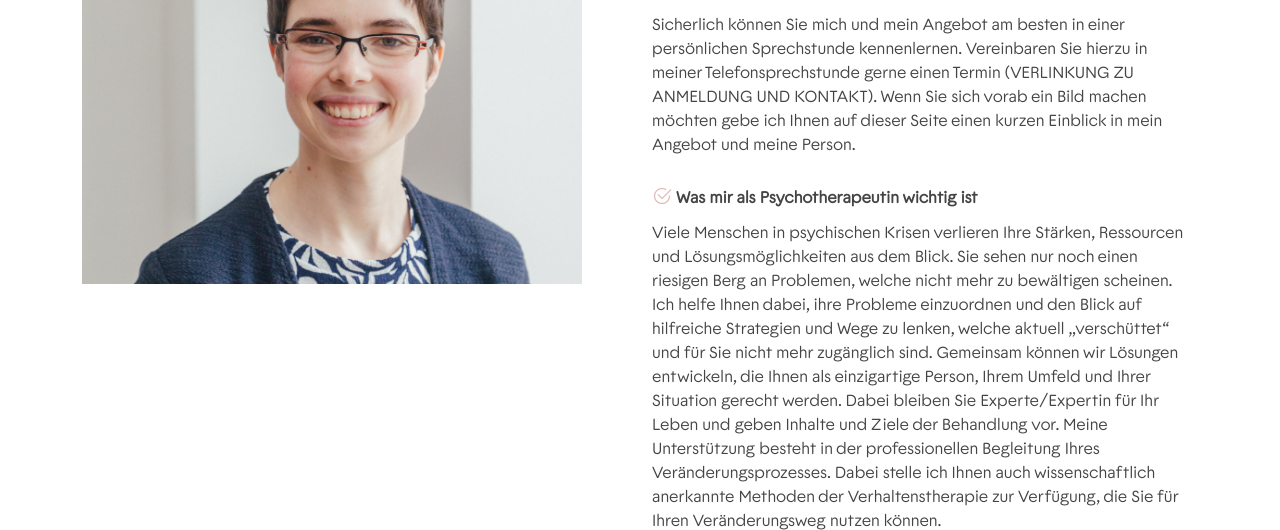
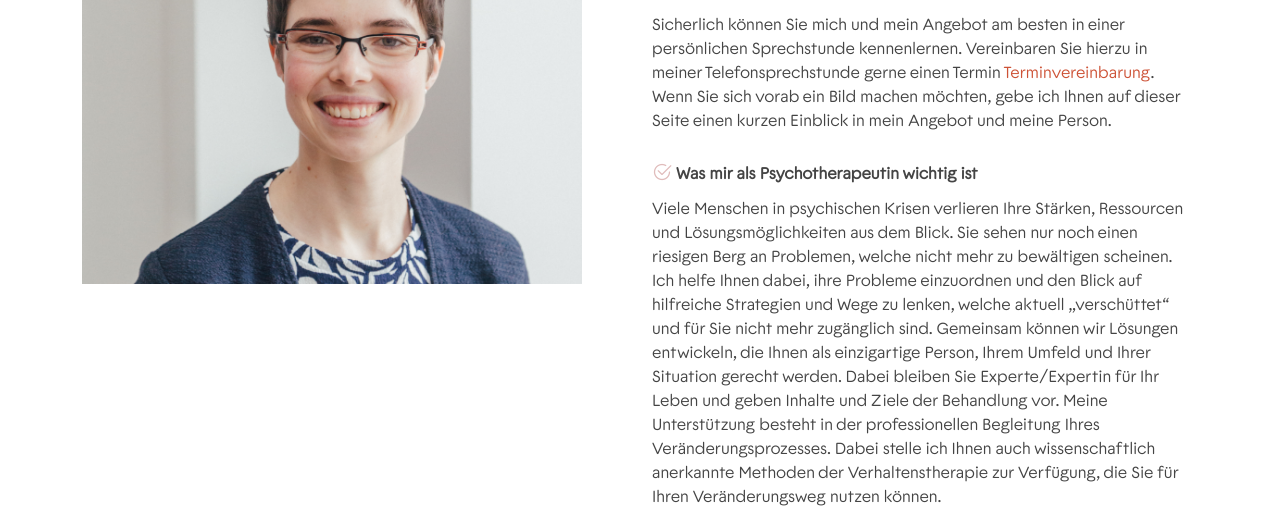
Before and after one commit to praxis24/website_praxis, a plain HTML site: page kleinert.html in a window 1280 px wide. Shown: the part 254-784 px from the top of the page. Drawn offline with nearby package versions, Linux system fonts and the light colour scheme; files whose address does not match are found by name.

Commit message:
bug-fixes

```diff
--- a/kleinert.html
+++ b/kleinert.html
@@ -89,7 +89,7 @@
                     <ul>
                         Sicherlich können Sie mich und mein Angebot am besten in einer persönlichen Sprechstunde
                         kennenlernen. Vereinbaren Sie hierzu in meiner Telefonsprechstunde gerne einen Termin
-                        (VERLINKUNG ZU ANMELDUNG UND KONTAKT). Wenn Sie sich vorab ein Bild machen möchten gebe ich
+                        <a href="index.html">Terminvereinbarung</a>. Wenn Sie sich vorab ein Bild machen möchten, gebe ich
                         Ihnen auf dieser Seite einen kurzen Einblick in mein Angebot und meine Person.
                         <br><br>
                         <li><i class="bi bi-check2-circle"></i><b>Was mir als Psychotherapeutin wichtig ist</b></li>
```
Also changed, not shown: heiss.html (+1 -1 lines).
